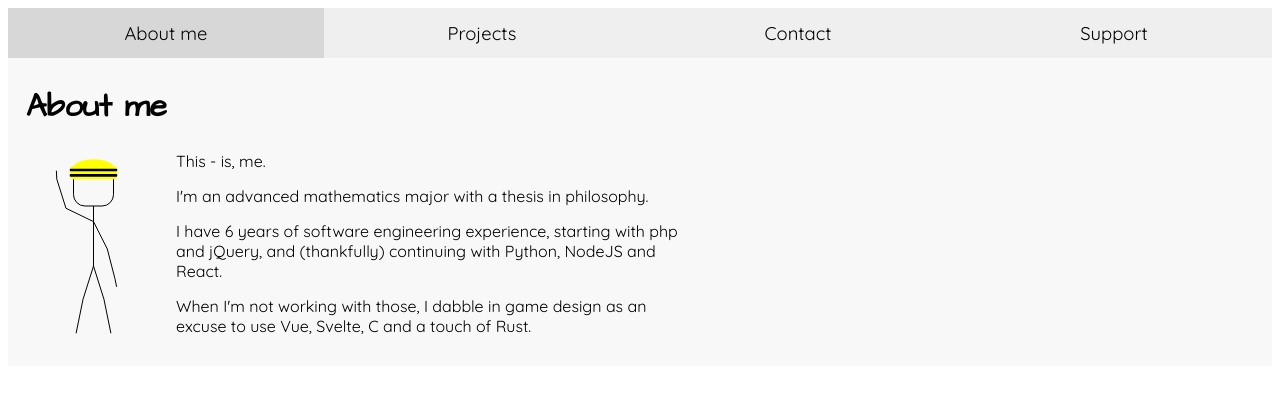
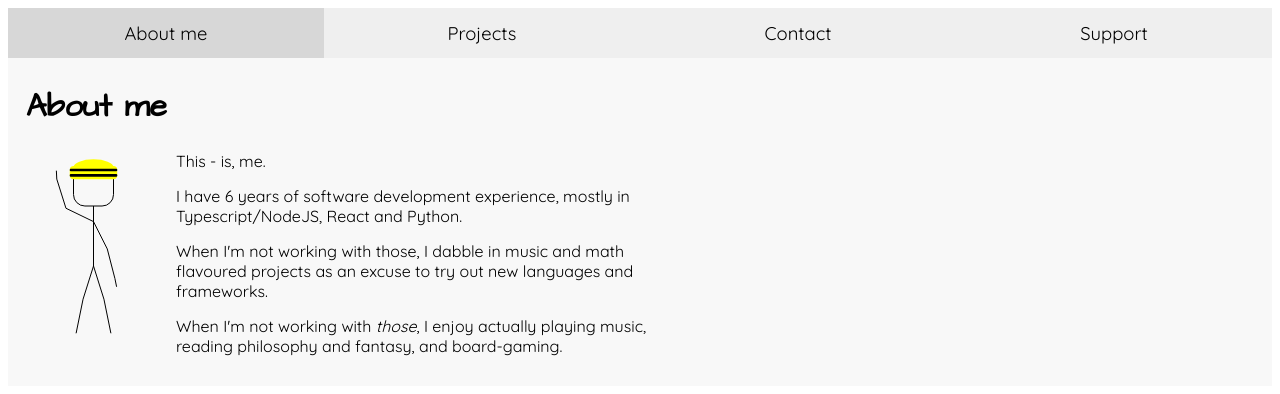
Before and after one commit to mit1mit1/mitchandrachel, a SvelteKit app: page / in a window 1280 px wide. Shown: the top 394 px of the page. Built offline with nearby package versions, Linux system fonts and the light colour scheme.

Commit message:
tweak wording and styles

```diff
--- a/src/components/AboutMe.svelte
+++ b/src/components/AboutMe.svelte
@@ -8,16 +8,16 @@
 	<div class="aboutMeText">
 		<div>This - is, me.</div>
 		<div>
-			I'm an advanced mathematics major with a thesis in philosophy.
+			I have 6 years of software development experience, mostly in Typescript/NodeJS, React and
+			Python.
 		</div>
 		<div>
-		I have 6 years of software
-			engineering experience, starting with php and jQuery, and (thankfully) continuing with Python,
-			NodeJS and React.
+			When I'm not working with those, I dabble in music and math flavoured projects as an
+			excuse to try out new languages and frameworks.
 		</div>
 		<div>
-			When I'm not working with those, I dabble in game design as an excuse to use Vue, Svelte, C
-			and a touch of Rust.
+			When I'm not working with <i>those</i>, I enjoy actually playing music, reading philosophy and
+			fantasy, and board-gaming.
 		</div>
 	</div>
 </div>
--- a/src/components/Projects.svelte
+++ b/src/components/Projects.svelte
@@ -1,7 +1,7 @@
 <script setup lang="ts">
 	import { projectList } from '../constants/projects';
 	import { prettifyAddress } from '../utils/stringManipulation';
-	import { assets, base } from '$app/paths';
+	import { base } from '$app/paths';
 </script>
 
 <h1>Projects</h1>
--- a/src/constants/projects.ts
+++ b/src/constants/projects.ts
@@ -10,16 +10,15 @@ export const projectList: Array<ProjectInfo> = [
 		iconName: 'musicle.ico'
 	},
 	{
-		name: 'Newtonian Dog Fighter 3000',
-		description:
-			'Flying small circles around bigger ones and run into each other.',
+		name: 'Newtonian Dog Fighter',
+		description: 'Fly small circles around bigger ones and run into each other.',
 		githubAddress: 'https://github.com/mit1mit1/newtonian-dog-fighter-3000',
 		siteAddress: 'https://mit1mit1.github.io/newtonian-dog-fighter-3000',
 		iconName: 'newtonian.png'
 	},
 	{
 		name: 'Software Dev Resources',
-		description: `A collection of links to various resources I've found helpful as a software dev, plus notes on some of them, and a comic representation of some of the notes.`,
+		description: `Notes on some resources I've found helpful as a software developer, and a comic based on some of the notes.`,
 		githubAddress: 'https://github.com/mit1mit1/software-dev-resources',
 		siteAddress: 'https://mit1mit1.github.io/software-dev-resources',
 		iconName: 'beanie.ico'
@@ -33,16 +32,11 @@ export const projectList: Array<ProjectInfo> = [
 		iconName: 'mandlebrot.ico'
 	},
 	{
-		name: 'Napoleonic Chess Simulator 3000',
-		description: 'A game about learning French, playing chess, and failing history class. Featuring art from Tom Su (contact me if you would like to approach him about an art contract).',
+		name: 'Napoleonic Chess Simulator',
+		description:
+			'Learn French, play chess, and fail history class. Featuring art by Tom Su (contact details available on request).',
 		githubAddress: 'https://github.com/mit1mit1/napoleonic-chess-simulator-3000',
 		siteAddress: 'https://mit1mit1.github.io/napoleonic-chess-simulator-3000',
 		iconName: 'Napoleon.svg'
-	},
-	{
-		name: 'Uncut Jams',
-		description: 'Just some videos of me jamming on various instruments.',
-		siteAddress: 'https://www.youtube.com/@UncutJams-je9ts',
-		iconName: 'youtubeLogo.svg'
 	}
 ];
--- a/src/routes/+page.svelte
+++ b/src/routes/+page.svelte
@@ -89,6 +89,7 @@
 		font-size: 1.15em;
 		font-family: 'Quicksand', sans-serif;
 		cursor: pointer;
+		color: black;
 		min-height: 50px;
 		overflow: hidden;
 		transition: max-height 0.5s ease-out;
```
